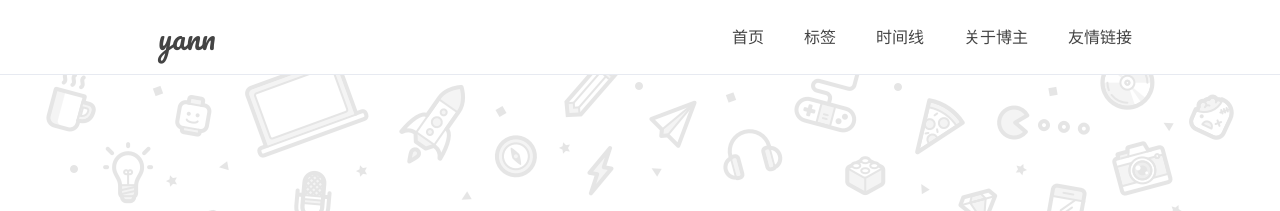
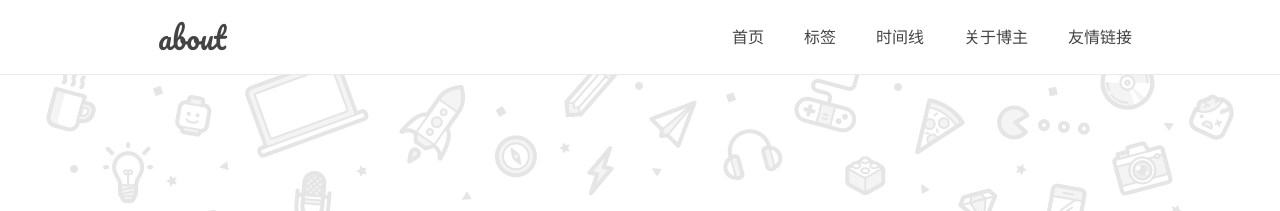
Before and after one commit to Yann-Liu-Yiyang/Yann-Liu-Yiyang.github.io, a Jekyll site: the page built from index.html, in a window 1280 px wide. Shown: the top 211 px of the page. Built offline with Jekyll 4.4.1, drawn with Linux system fonts in a browser that asks for light colours; comment, search, counter and statistics services are not loaded.

Commit message:
Update _config.yml

```diff
--- a/_config.yml
+++ b/_config.yml
@@ -15,9 +15,9 @@
 # 博主
 author: true
 name: 'yann'
-NickName: 'yann'
-webtitle: 'yann'
-bio: 'yann'
+NickName: 'lyy'
+webtitle: 'about'
+bio: 'hehe'
 about: true
 aboutyou: 'nothing'
 portraits: '/assets/profile.jpeg' # your portraits image file path
```
